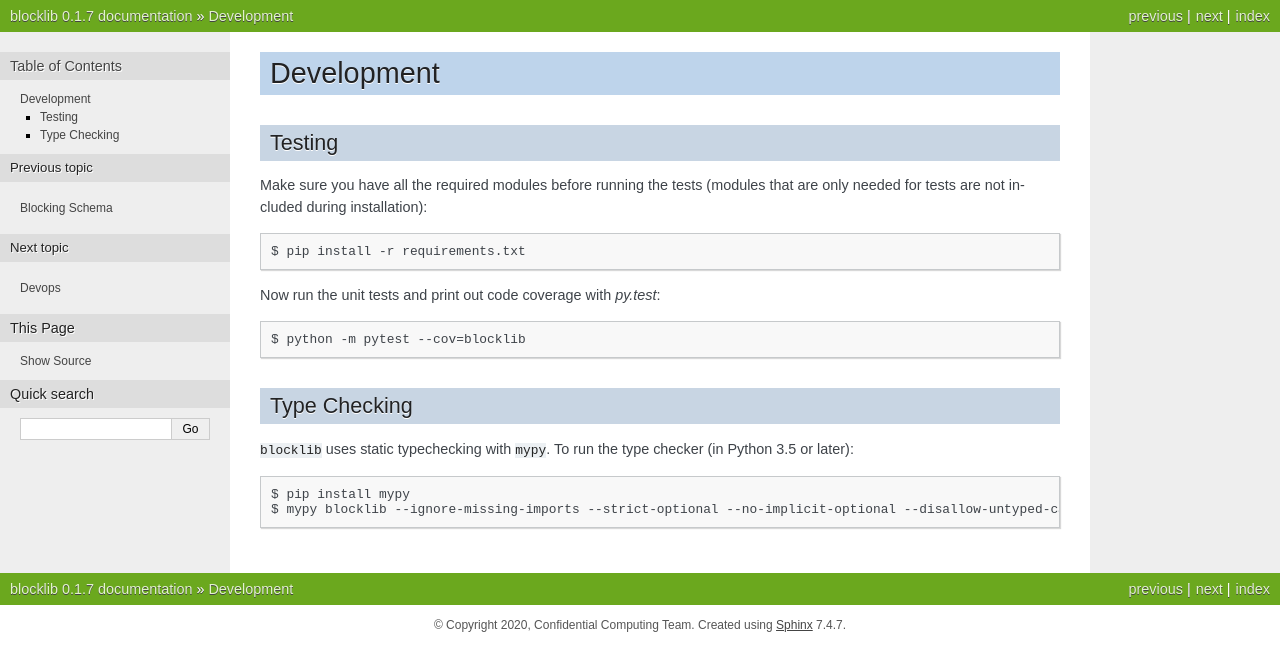
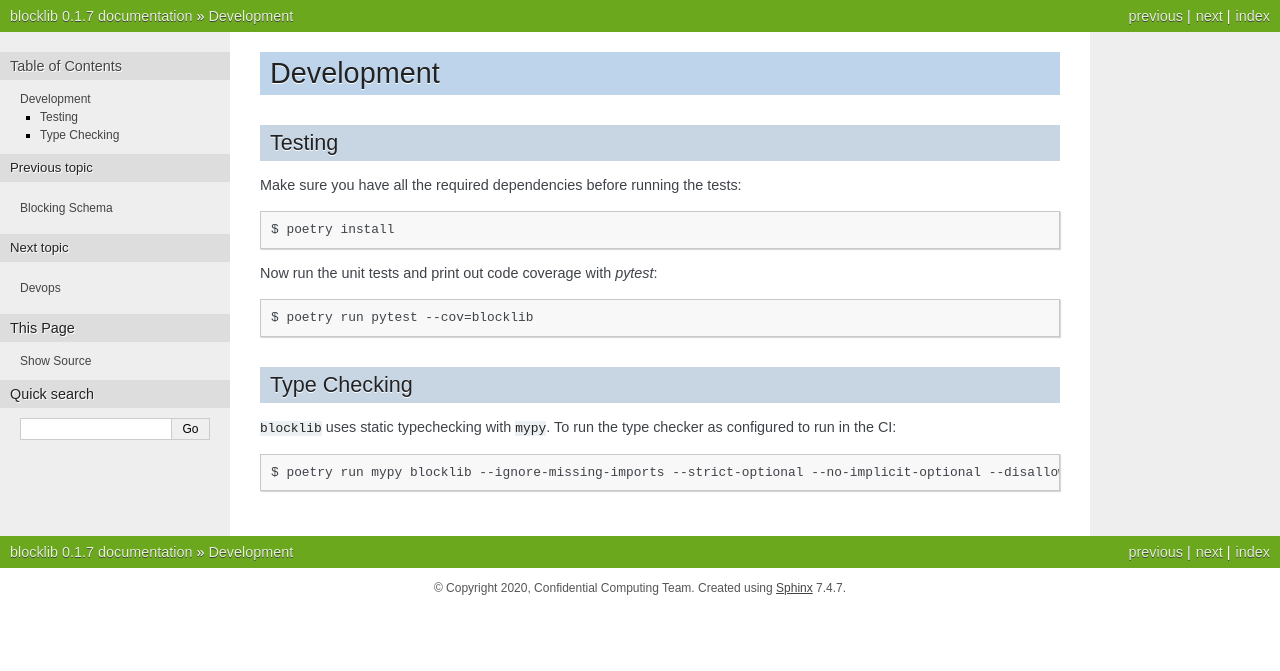
Before and after one commit to data61/blocklib, a Sphinx documentation site: the page built from docs/development.rst, in a window 1280 px wide. Shown: the top 671 px of the page. Built offline with Sphinx 7.4.7, drawn with Linux system fonts in a browser that asks for light colours; formulas are drawn with MathJax 3; the version number is read from the project's files by our own code.

Commit message:
Update docs to mention poetry
Add tiny test

```diff
--- a/docs/development.rst
+++ b/docs/development.rst
@@ -4,24 +4,21 @@ Development
 Testing
 -------
 
-Make sure you have all the required modules before running the tests
-(modules that are only needed for tests are not included during
-installation)::
+Make sure you have all the required dependencies before running the tests::
 
 
-    $ pip install -r requirements.txt
+    $ poetry install
 
 
-Now run the unit tests and print out code coverage with `py.test`::
+Now run the unit tests and print out code coverage with `pytest`::
 
-    $ python -m pytest --cov=blocklib
+    $ poetry run pytest --cov=blocklib
 
 
 Type Checking
 -------------
 
 
-``blocklib`` uses static typechecking with ``mypy``. To run the type checker (in Python 3.5 or later)::
+``blocklib`` uses static typechecking with ``mypy``. To run the type checker as configured to run in the CI::
 
-    $ pip install mypy
-    $ mypy blocklib --ignore-missing-imports --strict-optional --no-implicit-optional --disallow-untyped-calls
+    $ poetry run mypy blocklib --ignore-missing-imports --strict-optional --no-implicit-optional --disallow-untyped-calls
--- a/docs/index.rst
+++ b/docs/index.rst
@@ -11,13 +11,14 @@ record linkage scalable. It is achieved by partitioning datasets into groups, ca
 records in corresponding blocks. This can reduce the number of comparisons that need to be conducted to find which
 pairs of records should be linked.
 
-Note that it is part of anonlink system which includes libraries for encoding, command line tools and Rest API:
+Note that it is part of the anonlink system which includes libraries for encoding, command line tools and Rest API:
 
 * `clkhash <https://github.com/data61/clkhash>`_
 * `anonlink-client <https://github.com/data61/anonlink-client>`_
+* `anonlink <https://github.com/data61/anonlink>`_
 * `anonlink-entity-service <https://github.com/data61/anonlink-entity-service>`_
 
-Blocklib is Apache 2.0 licensed, supports Python version 3.5+ and run on Windows, OSX and Linux.
+Blocklib is Apache 2.0 licensed, supports Python version 3.6+ and run on Windows, OSX and Linux.
 
 Install with pip::
 
```
Also changed, not shown: 2 other files.
